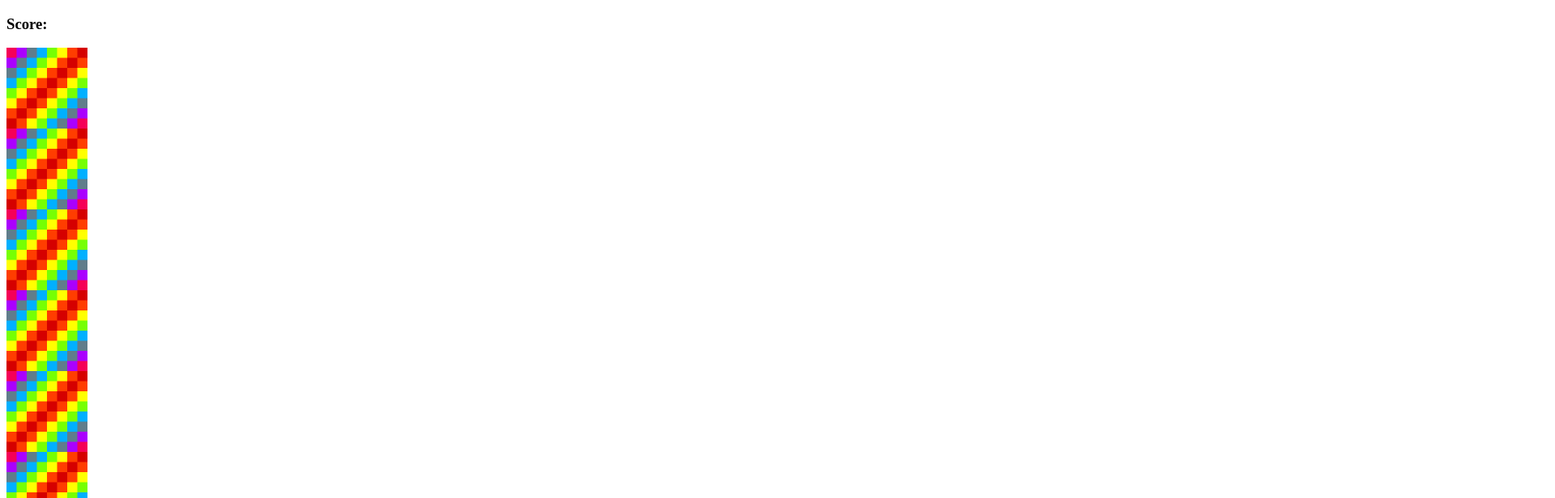
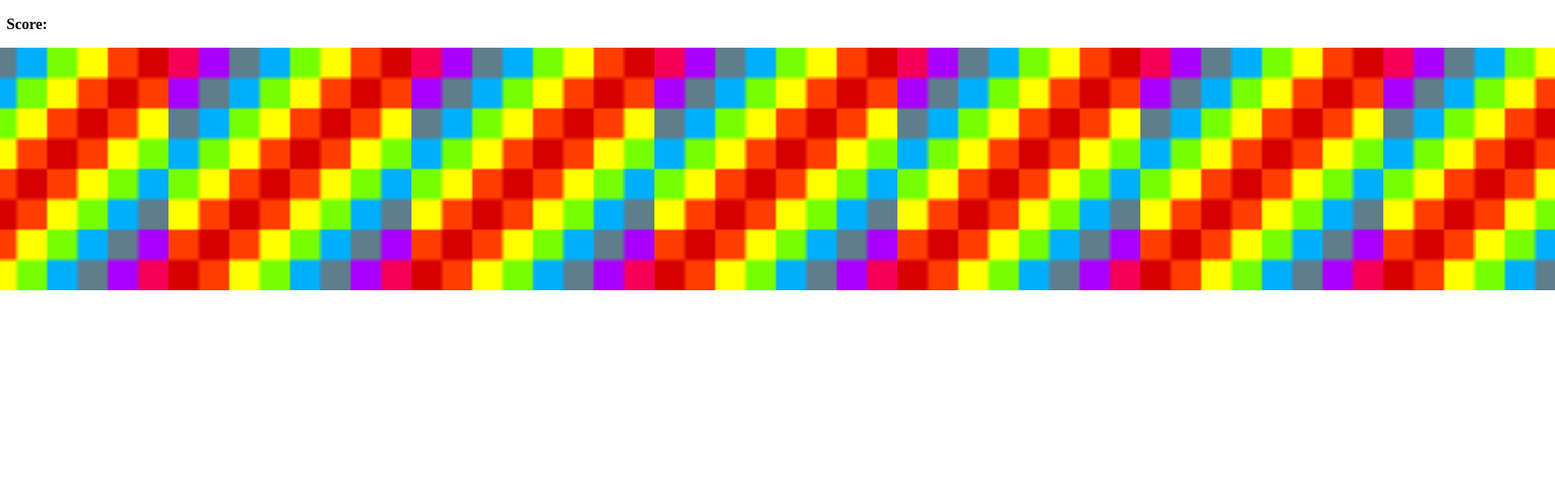
Before and after one commit to Damiensoobz/Tile-Match-Game, a plain HTML site: page index.html in a window 1280 px wide. Shown: the top 616 px of the page at 81% size, 1920 px wide, since content can reach past the window. Drawn offline with Linux system fonts and the light colour scheme.

Commit message:
Fixed an issue with a loop that caused the page to crash

```diff
--- a/app.js
+++ b/app.js
@@ -53,7 +53,7 @@ cardArray.sort(() => 0.5 - Math.random()); /* Randomly sorts the array */
 const gridDisplay = document.querySelector('#grid') /* looks through the document for the specified element */
 
 function createBoard() {
-    for (let i = 0; i < 10; i++) {
+    for (let i = 0; i < cardArray.length; i++) {
         const card = document.createElement('img');
         card.setAttribute('src', 'images/blank.png');
         card.setAttribute('data-id', i);
--- a/styles.css
+++ b/styles.css
@@ -14,3 +14,12 @@ img {
           scroll-behavior: smooth;
     }
   }
+
+#grid {
+    width: 400px;
+    height: 300px;
+    display: flex;
+    flex-direction: row;
+    justify-content: center;
+
+}
```
